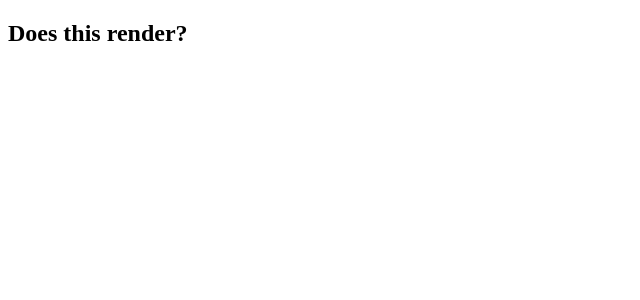
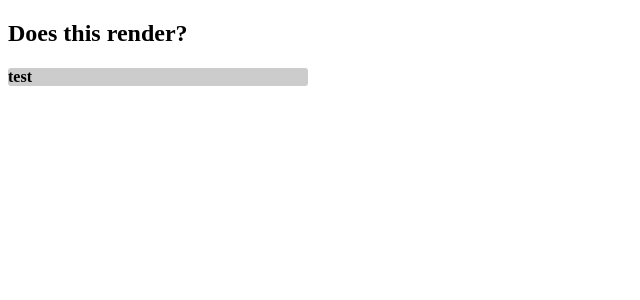
Before and after one commit to ColinSand/trello_clone, a React (Create React App) app: page / in a window 1280 px wide. Shown: the top 300 px of the page, without its empty margins (0-640 px from the left). Built offline with nearby package versions, Linux system fonts and the light colour scheme.

Commit message:
Adds basic styling to trello list

```diff
--- a/src/components/App.js
+++ b/src/components/App.js
@@ -1,10 +1,12 @@
 import React, { Component } from "react";
+import TrelloList from "./TrelloList";
 
 class App extends Component {
   render() {
     return (
       <div className="App">
         <h2>Does this render?</h2>
+        <TrelloList title="test" />
       </div>
     );
   }
--- a/src/components/TrelloList.js
+++ b/src/components/TrelloList.js
@@ -1,6 +1,14 @@
 import React from "react";
 
-const TrelloList = () => {
-  return <h3>List</h3>;
+const TrelloList = ({ title }) => {
+  return (
+    <div style={styles.container}>
+      <h4>{title}</h4>
+    </div>
+  );
+};
+
+const styles = {
+  container: { backgroundColor: "#ccc", borderRadius: 3, width: 300 },
 };
 export default TrelloList;
```
